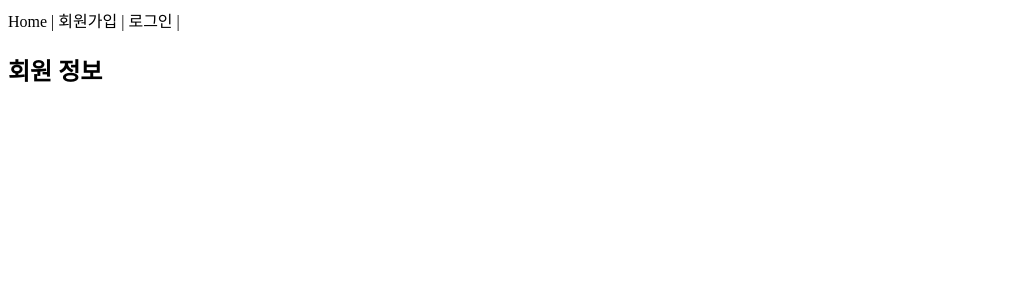
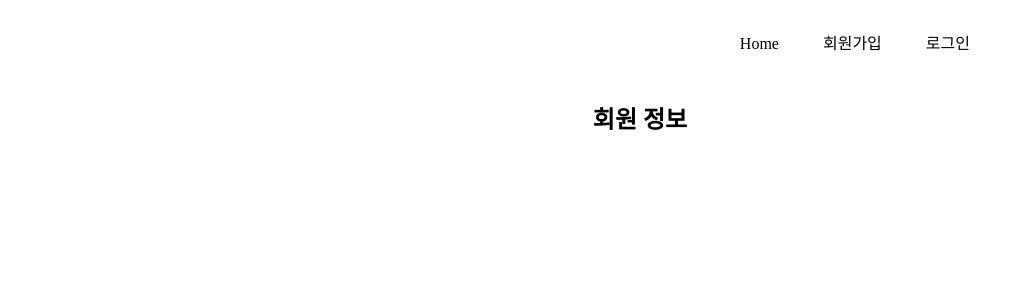
Before and after one commit to kangdrone/flaskweb, a Flask app: page /member_view/1 in a window 1280 px wide. Shown: the top 300 px of the page, without its empty margins (0-1023 px from the left). Run offline with Flask 2, Linux system fonts and the light colour scheme; data that the repository does not hold is empty.

Commit message:
member추가파일

```diff
--- a/member/start_app.py
+++ b/member/start_app.py
@@ -50,7 +50,7 @@ def register():
         conn.commit()
         conn.close()
 
-        return redirect(url_for('memberlist'))   # 강제로 주소(페이지) 이동
+        return redirect(url_for('main'))   # 강제로 주소(페이지) 이동
 
     else:
         return render_template('register.html')
--- a/member/static/css/style.css
+++ b/member/static/css/style.css
@@ -1,17 +1,139 @@
 /* main 스타일  */
-nav a {
+*{   /* 여백 초기화 */
+    margin : 0;
+    padding : 0;
+    /* background-color : #000080; */
+}
+#container{
+    width : 1000px;
+    margin : 0 auto;
+}
+header{
+    height : 100px;
+}
+nav ul{
+    list-style : none;
+    text-align : right;
+    margin-right : 150px;
+    padding-top : 30px;
+}
+nav ul li{
+    display : inline;
+    margin : 10px;
+    broder-top : 3px solid #333;
+    padding : 10px
+}
+nav ul li a{
     text-decoration : none;
     color : #000;
 }
+nav ul li:hover{
+    background-color : #eee;
+}
+
+section{
+    text-align : center;
+}
+section h2{
+    margin-bottom : 25px;
+}
+section img{
+    margin-bottom : 10px;
+}
+
+
+/* register 스타일 */
+.join{
+    width : 550px;
+    margin : 0 auto;
+}
+.join ul{
+    list-style : none;
+    padding : 10px;
+}
+.join ul li{
+    margin : 15px;
+}
+.join ul li label{
+    width : 120px;
+    float : left;
+    text-align : right;
+}
+.join ul li input[type = "text"], [type = "date"]{
+    width : 250px;
+    height : 30px;
+}
+.join ul li input[type = "password"]{
+    width : 250px;
+    height : 30px;
+}
+.join ul li input[type = "submit"], [type = "reset"]{
+    width : 70px;
+    height : 30px;
+    margin : 5px;
+}
+
+
+/* login 스타일 */
+.login{
+    width : 450px;
+    margin : 0 auto;
+}
+.login ul{
+    list-style : none;
+    padding : 10px;
+}
+.login ul li{
+    margin : 20px 10px;
+}
+.login ul li label{
+    width : 120px;
+    float : left;
+    text-align : right;
+}
+.login ul li input[type = "text"], [type = "date"]{
+    width : 250px;
+    height : 30px;
+}
+.login ul li input[type = "password"]{
+    width : 250px;
+    height : 30px;
+}
+.login ul li input[type = "submit"], [type = "reset"]{
+    width : 70px;
+    height : 30px;
+}
+
 
 /* memberlist 스타일 */
-table, th ,td{
+.tbl_list{
+    width : 600px;
+}
+.tbl_list, th ,td{
             border : 1px solid #ccc;
             border-collapse : collapse;
+            margin : 0 auto;
         }
-        th, td{
+.tbl_list, th, td{
             padding : 10px;
         }
         td{
             color : blue;
         }
+
+
+/* member_view 스타일 */
+.tbl_view{
+    width : 400px;
+}
+.tbl_view, th ,td{
+            border : 1px solid #ccc;
+            border-collapse : collapse;
+            margin : 0 auto;
+        }
+.tbl_view, th, td{
+            padding : 10px;
+        }
+.tbl_view input[type = "text"], input[type = "password"]{
+    width : 200px;
+    height : 30px;
--- a/member/templates/member_view.html
+++ b/member/templates/member_view.html
@@ -6,9 +6,11 @@
     <link rel="stylesheet" href="{{ url_for('static', filename='css/style.css') }}">
 </head>
 <body>
+    <div id="container">
     {% include 'navbar.html' %}
+        <section>
            <h2>회원 정보</h2>
-    <table>
+            <table class="tbl_view">
                 {% if rs %}
                 <tr>
                     <td>아이디 </td>
@@ -40,5 +42,7 @@
                 </tr>
                 {% endif %}
             </table>
+        </section>
+    </div>
 </body>
 </html>
--- a/member/templates/memberlist.html
+++ b/member/templates/memberlist.html
@@ -6,9 +6,11 @@
     <link rel="stylesheet" href="{{ url_for('static', filename='css/style.css') }}">
 </head>
 <body>
+    <div id="container">
         {% include 'navbar.html' %}
+            <section>
                 <h2>회원 목록</h2>
-    <table>
+                <table class="tbl_list">
                     <tr>
                         <th>아이디</th>
                         <th>패스워드</th>
@@ -26,5 +28,7 @@
                     </tr>
                     {% endfor %}
                 </table>
+            </section>
+    </div>
 </body>
 </html>
--- a/member/templates/navbar.html
+++ b/member/templates/navbar.html
@@ -5,16 +5,35 @@
     <title>파일 연결</title>
 </head>
 <body>
+<header>
     <nav>
+        <ul>
         {% if login %}
-        <a href="{{ url_for('main') }}">Home | </a>
-        <a href="{{ url_for('logout') }}">({{ username }}님)로그아웃 |</a>
-        <a href="{{ url_for('memberlist') }}">회원목록 | </a>
+            <li>
+                <a href="{{ url_for('main') }}">Home</a>
+            </li>
+            <li>
+                <a href="{{ url_for('logout') }}">({{ username }}님)로그아웃</a>
+            </li>
+            <li>
+                <a href="{{ url_for('memberlist') }}">회원목록</a>
+            </li>
+            <li>
+                <a href="#">게시판</a>
+            </li>
         {% else %}
-        <a href="{{ url_for('main') }}">Home | </a>
-        <a href="{{ url_for('register') }}">회원가입 | </a>
-        <a href="{{ url_for('login') }}">로그인 |</a>
+            <li>
+                <a href="{{ url_for('main') }}">Home</a>
+            </li>
+            <li>
+                <a href="{{ url_for('register') }}">회원가입</a>
+            </li>
+            <li>
+                <a href="{{ url_for('login') }}">로그인</a>
+            </li>
         {% endif %}
+        </ul>
     </nav>
+</header>
 </body>
 </html>
```
Also changed, not shown: member/static/js/main_js.js (added, +22 -0 lines), member/templates/login.html (+19 -9 lines), member/templates/main.html (+9 -1 lines), member/templates/register.html (+39 -24 lines), member/static/images/coffee-blue.jpg (added), member/static/images/coffee-pink.jpg (added), member/static/images/tree-1.jpg (added), member/static/images/tree-3.jpg (added). Lines whose indentation alone changed are shown as unchanged.
